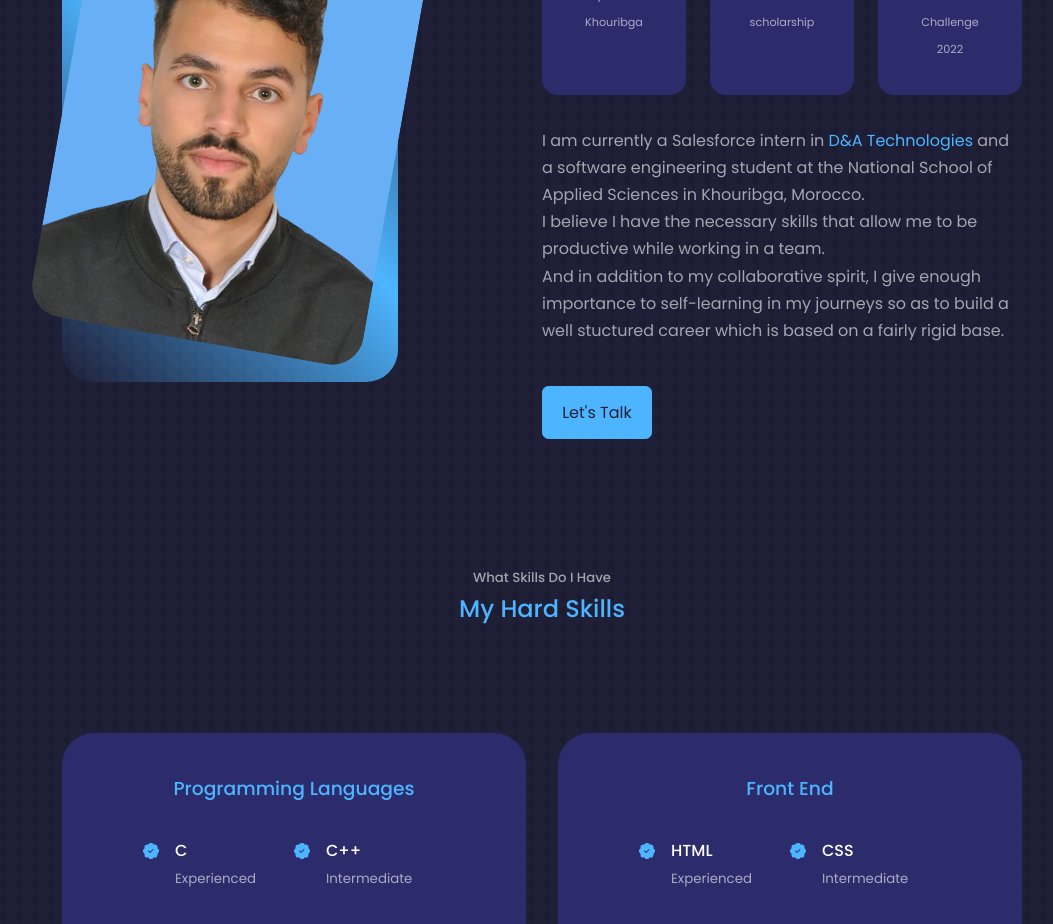
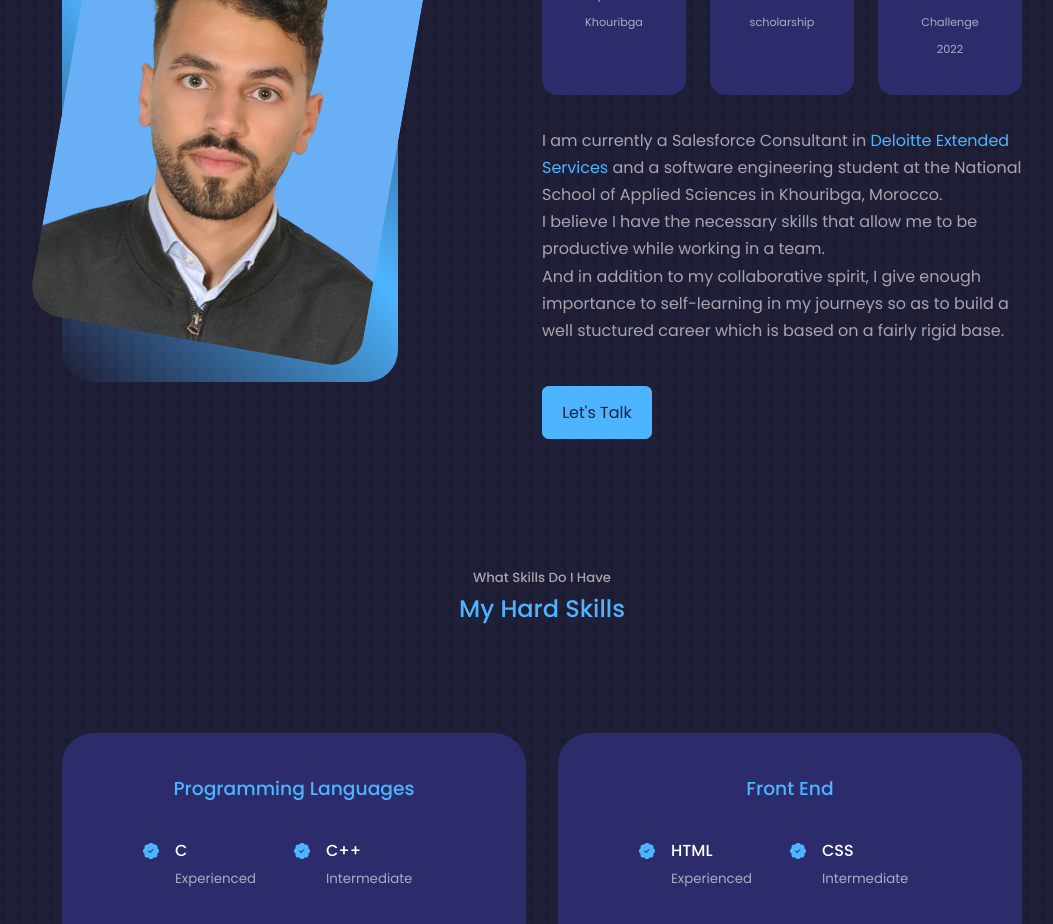
Before and after one commit to moelmou/portfolio_eng, a React (Create React App) app: page / in a window 1280 px wide. Shown: the part 1300-2224 px from the top of the page, without its empty margins (98-1151 px from the left). Built offline with nearby package versions, Linux system fonts and the light colour scheme.

Commit message:
Update About.jsx

```diff
--- a/src/components/about/About.jsx
+++ b/src/components/about/About.jsx
@@ -36,7 +36,7 @@ const about = () => {
           </article>
         </div>
         <p>
-        I am currently a Salesforce intern in <a href='http://da-technologies.ma/'>D&A Technologies</a> and a software engineering student at the National School of Applied Sciences in Khouribga, Morocco.
+        I am currently a Salesforce Consultant in <a href='https://www.deloittedigital.com/us/en.html'>Deloitte Extended Services</a> and a software engineering student at the National School of Applied Sciences in Khouribga, Morocco.
         <br />
             I believe I have the necessary skills that allow me to be productive while working in a team.<br/>
             And in addition to my collaborative spirit, I give enough importance to self-learning in my journeys so as to build a well stuctured career which is based on a fairly rigid base.
```
